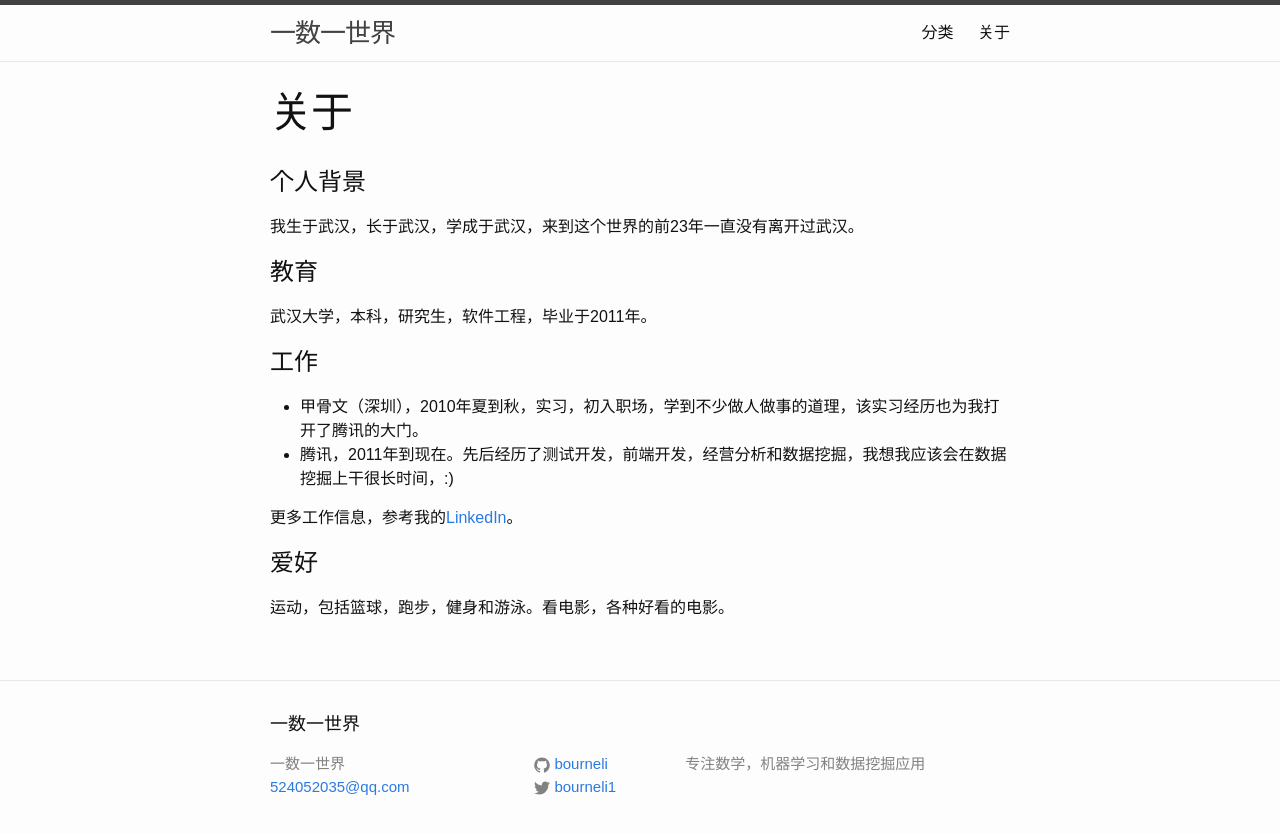
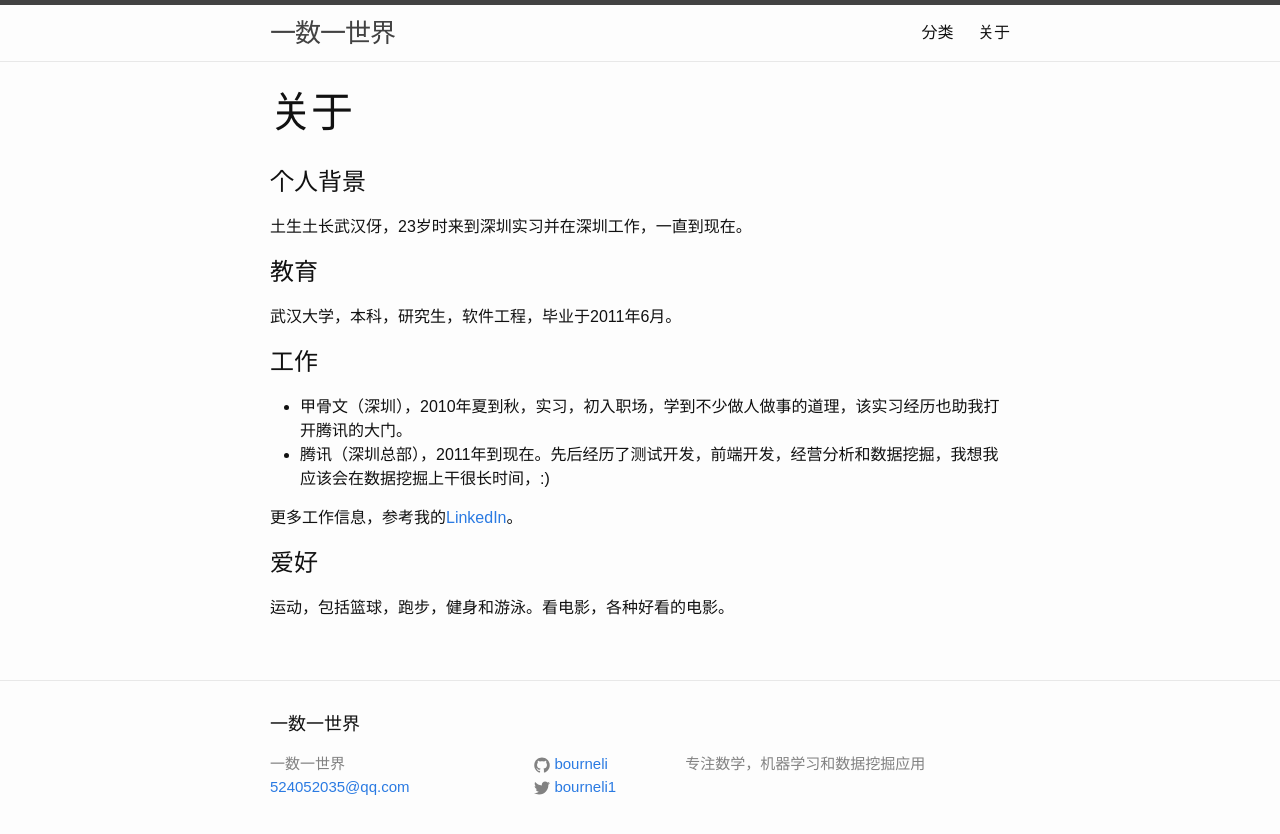
Before and after one commit to bourneli/bourneli.github.io, a Jekyll site: the page built from index-2-about.md, in a window 1280 px wide. Shown: the top 834 px of the page. Built offline with Jekyll 4.4.1, drawn with Linux system fonts in a browser that asks for light colours.

Commit message:
update about

```diff
--- a/index-2-about.md
+++ b/index-2-about.md
@@ -5,21 +5,18 @@ permalink: /about/
 ---
 
 # 个人背景
-我生于武汉，长于武汉，学成于武汉，来到这个世界的前23年一直没有离开过武汉。
+土生土长武汉伢，23岁时来到深圳实习并在深圳工作，一直到现在。
 
 
 # 教育
-武汉大学，本科，研究生，软件工程，毕业于2011年。
+武汉大学，本科，研究生，软件工程，毕业于2011年6月。
 
 
 # 工作
-* 甲骨文（深圳），2010年夏到秋，实习，初入职场，学到不少做人做事的道理，该实习经历也为我打开了腾讯的大门。
-* 腾讯，2011年到现在。先后经历了测试开发，前端开发，经营分析和数据挖掘，我想我应该会在数据挖掘上干很长时间，:)
-
+* 甲骨文（深圳），2010年夏到秋，实习，初入职场，学到不少做人做事的道理，该实习经历也助我打开腾讯的大门。
+* 腾讯（深圳总部），2011年到现在。先后经历了测试开发，前端开发，经营分析和数据挖掘，我想我应该会在数据挖掘上干很长时间，:)
 
 更多工作信息，参考我的[LinkedIn](https://cn.linkedin.com/in/bourneli)。
 
-
-
 # 爱好
 运动，包括篮球，跑步，健身和游泳。看电影，各种好看的电影。
```
